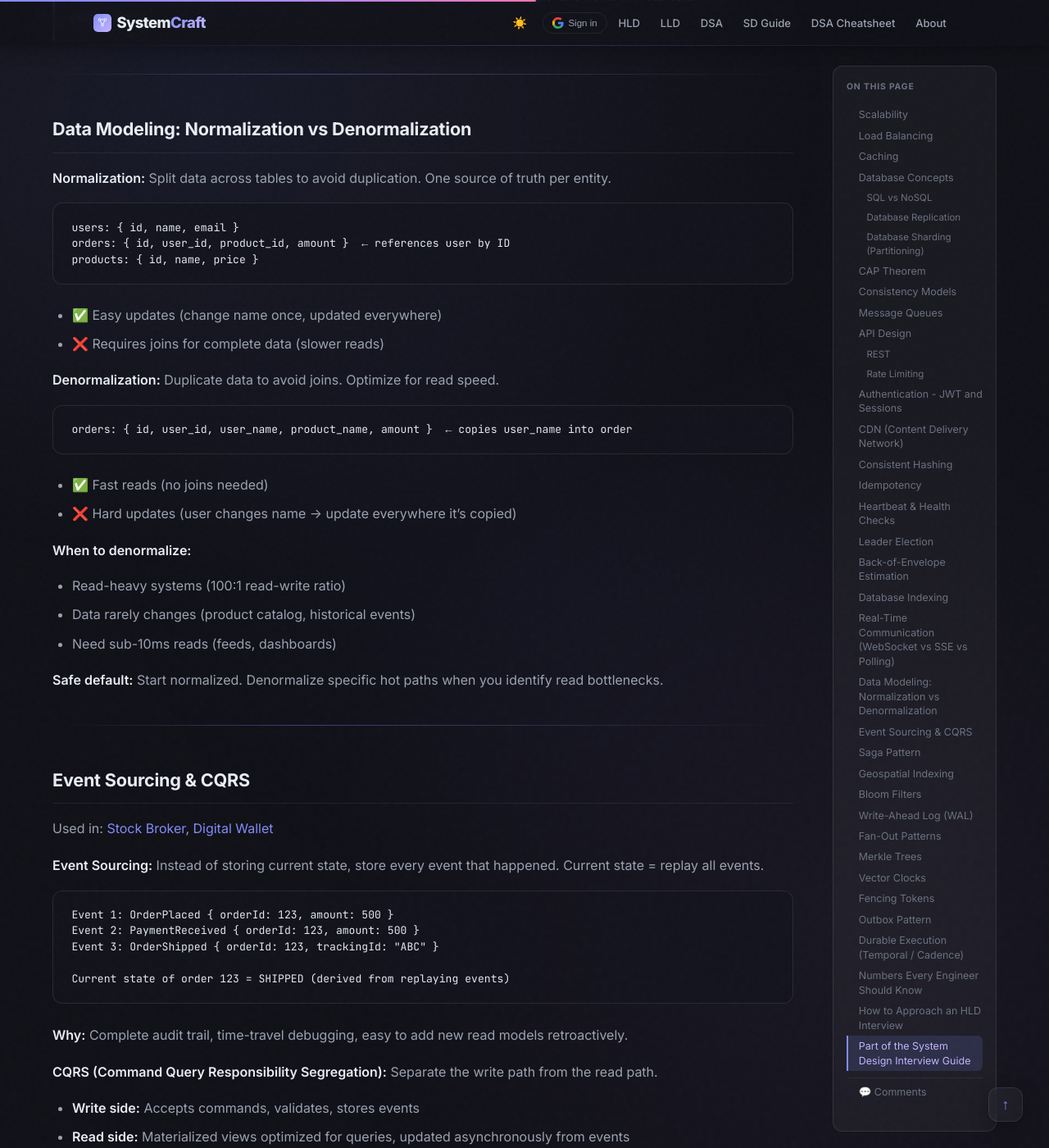
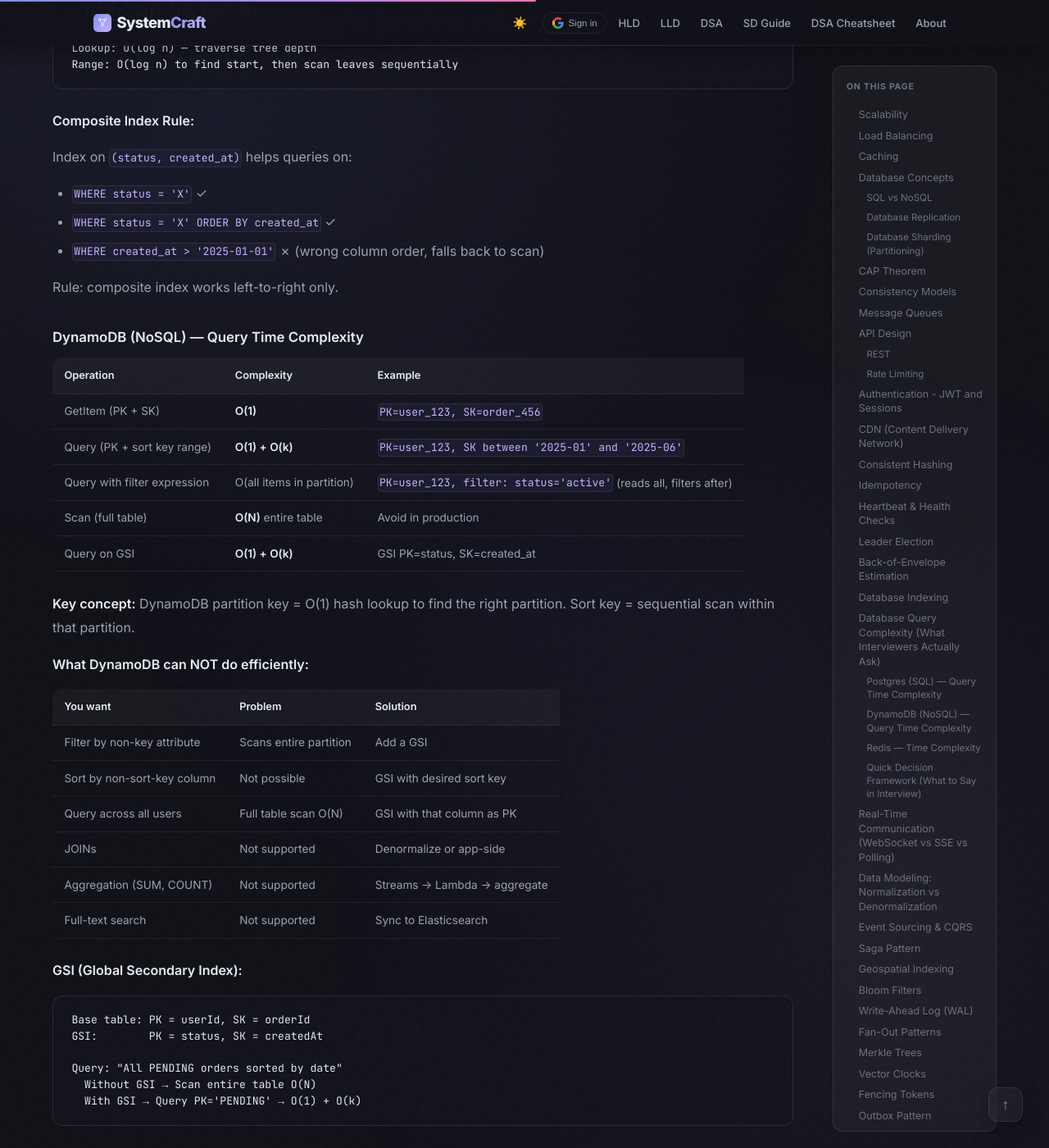
Before and after one commit to iluzn/HLD-Designs, a Jekyll site: the page built from pages/concepts.md, in a window 1280 px wide and 1400 px high, scrolled down 13952 px. Shown: the whole window at 82% size. Built offline with Jekyll 4.4.1, drawn with Linux system fonts in a browser that asks for light colours; nearby versions of some CDN libraries; comment, search, counter and statistics services are not loaded; some of the changed text lies outside the part shown.

Commit message:
feat: add Database Query Complexity section (Postgres, DynamoDB, Redis) to fundamentals page

````diff
--- a/pages/concepts.md
+++ b/pages/concepts.md
@@ -427,6 +427,110 @@ Without an index, finding a user by email means scanning every row. With 10M use
 
 ---
 
+## Database Query Complexity (What Interviewers Actually Ask)
+
+In HLD interviews, you'll be asked "how will you query this data?" Here's what operations cost in the two most common databases.
+
+### Postgres (SQL) — Query Time Complexity
+
+| Operation | Without Index | With B-Tree Index | Example |
+|---|---|---|---|
+| Find by primary key | O(n) | **O(log n)** | `WHERE id = 123` |
+| Find by any column | O(n) full scan | **O(log n)** if indexed | `WHERE email = 'x@y.com'` |
+| Range query | O(n) | **O(log n + k)** (k = results) | `WHERE age BETWEEN 20 AND 30` |
+| Sort (ORDER BY) | O(n log n) | **O(n)** if index matches sort | `ORDER BY created_at DESC` |
+| Filter + Sort | O(n log n) | **O(log n + k)** with composite index | `WHERE status='active' ORDER BY date` |
+| COUNT(*) | O(n) | O(n) even with index | `SELECT COUNT(*) FROM users` |
+| JOIN | O(n x m) nested loop | **O(n + m)** with indexes on join keys | `users JOIN orders ON user_id` |
+| LIKE 'abc%' | O(n) | **O(log n)** prefix uses index | `WHERE name LIKE 'Sha%'` |
+| LIKE '%abc%' | O(n) | O(n) can't use index | `WHERE name LIKE '%kumar%'` |
+
+**How B-Tree works (mental model):**
+```
+Without index: flip through every page to find "Kumar" → O(n)
+With B-Tree: sorted tree → jump to "K" section → O(log n)
+
+         [M]
+        /   \
+     [D,H]   [R,W]
+    / | \    / | \
+  [A-C][E-G][I-L][N-Q][S-V][X-Z]
+
+Lookup: O(log n) — traverse tree depth
+Range: O(log n) to find start, then scan leaves sequentially
+```
+
+**Composite Index Rule:**
+
+Index on `(status, created_at)` helps queries on:
+- `WHERE status = 'X'` ✓
+- `WHERE status = 'X' ORDER BY created_at` ✓
+- `WHERE created_at > '2025-01-01'` ✗ (wrong column order, falls back to scan)
+
+Rule: composite index works left-to-right only.
+
+### DynamoDB (NoSQL) — Query Time Complexity
+
+| Operation | Complexity | Example |
+|---|---|---|
+| GetItem (PK + SK) | **O(1)** | `PK=user_123, SK=order_456` |
+| Query (PK + sort key range) | **O(1) + O(k)** | `PK=user_123, SK between '2025-01' and '2025-06'` |
+| Query with filter expression | O(all items in partition) | `PK=user_123, filter: status='active'` (reads all, filters after) |
+| Scan (full table) | **O(N)** entire table | Avoid in production |
+| Query on GSI | **O(1) + O(k)** | GSI PK=status, SK=created_at |
+
+**Key concept:** DynamoDB partition key = O(1) hash lookup to find the right partition. Sort key = sequential scan within that partition.
+
+**What DynamoDB can NOT do efficiently:**
+
+| You want | Problem | Solution |
+|---|---|---|
+| Filter by non-key attribute | Scans entire partition | Add a GSI |
+| Sort by non-sort-key column | Not possible | GSI with desired sort key |
+| Query across all users | Full table scan O(N) | GSI with that column as PK |
+| JOINs | Not supported | Denormalize or app-side |
+| Aggregation (SUM, COUNT) | Not supported | Streams → Lambda → aggregate |
+| Full-text search | Not supported | Sync to Elasticsearch |
+
+**GSI (Global Secondary Index):**
+
+```
+Base table: PK = userId, SK = orderId
+GSI:        PK = status, SK = createdAt
+
+Query: "All PENDING orders sorted by date"
+  Without GSI → Scan entire table O(N)
+  With GSI → Query PK='PENDING' → O(1) + O(k)
+```
+
+### Redis — Time Complexity
+
+| Operation | Complexity | Use Case |
+|---|---|---|
+| GET / SET | **O(1)** | Cache lookup |
+| HGET / HSET | **O(1)** | Hash field access |
+| ZADD / ZRANGEBYSCORE | **O(log n)** | Leaderboards, rate limiting |
+| LPUSH / RPOP | **O(1)** | Queue |
+| LINDEX (access by index) | **O(n)** | Avoid for large lists |
+| SMEMBERS | **O(n)** | Get all set members |
+| GEORADIUS | **O(n + log n)** | Nearby search |
+
+### Quick Decision Framework (What to Say in Interview)
+
+| Access Pattern | Best DB | Why |
+|---|---|---|
+| "Get user by ID" | Any (PK lookup) | O(1) DynamoDB, O(log n) Postgres |
+| "Get all orders for a user, sorted by date" | DynamoDB (PK=userId, SK=date) or Postgres (indexed) | Both efficient |
+| "Find all active users" | Postgres (indexed) or DynamoDB GSI | Needs index either way |
+| "Search by name substring" | Elasticsearch | Neither Postgres nor DDB handles this well |
+| "Top 100 by score" | Redis Sorted Set | O(log n) insert, O(log n + k) range |
+| "Count of orders per day" | Postgres | DDB can't aggregate natively |
+| "Real-time leaderboard" | Redis ZSET | O(log n) updates, O(log n + k) reads |
+
+> ⚠️ **Interview tip:** When interviewer asks "how will you query X?" — first identify if it's a key-based lookup or a filter/sort. Key lookups are cheap everywhere. Filters on non-indexed columns are always O(n). The answer is almost always: "add an index" (Postgres) or "create a GSI" (DynamoDB).
+
+---
+
 ## Real-Time Communication (WebSocket vs SSE vs Polling)
 
 When your system needs to push data to clients (chat messages, live tracking, notifications), you have three options:
````
